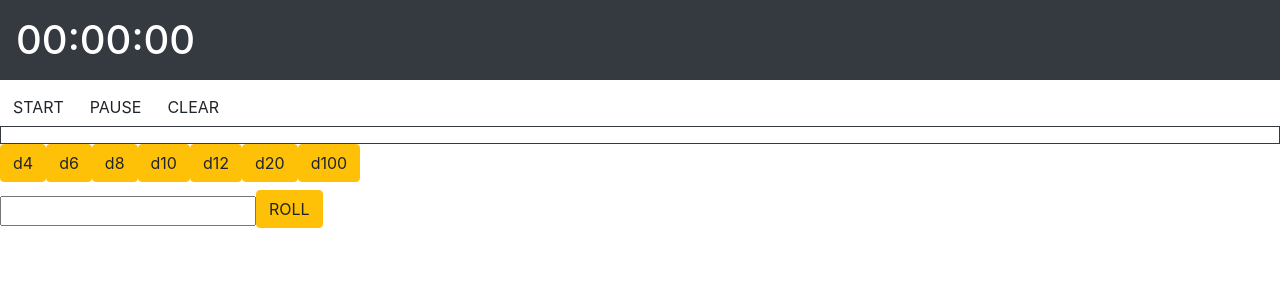
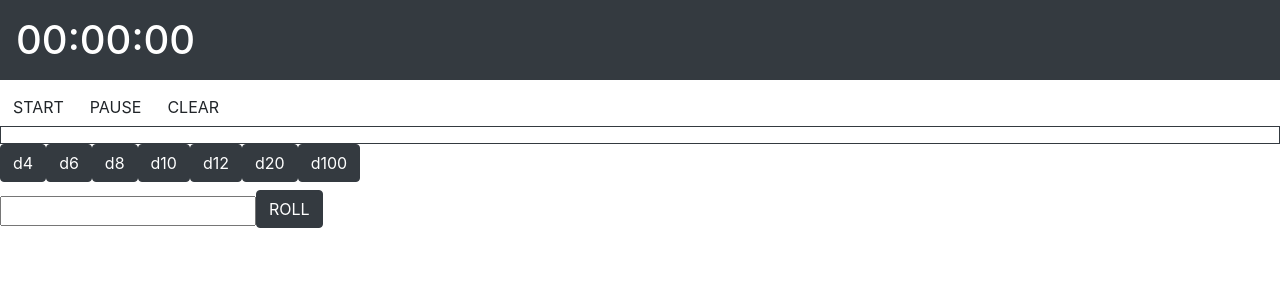
Before and after one commit to marcelojcs/dmscreen, a React (Create React App) app: page / in a window 1280 px wide. Shown: the top 300 px of the page. Built offline with nearby package versions, Linux system fonts and the light colour scheme.

Commit message:
diceRoller update

```diff
--- a/src/diceRoller.js
+++ b/src/diceRoller.js
@@ -77,16 +77,16 @@ class DiceRoller extends React.Component{
 					<b>{this.state.rolls}</b>
 				</div>
 				<div>
-					<button onClick={()=> this.rollSingleDice(4)} className="btn btn-warning h2">d4</button>
-					<button onClick={()=> this.rollSingleDice(6)} className="btn btn-warning h2">d6</button>
-					<button onClick={()=> this.rollSingleDice(8)} className="btn btn-warning h2">d8</button>
-					<button onClick={()=> this.rollSingleDice(10)} className="btn btn-warning h2">d10</button>
-					<button onClick={()=> this.rollSingleDice(12)} className="btn btn-warning h2">d12</button>
-					<button onClick={()=> this.rollSingleDice(20)} className="btn btn-warning h2">d20</button>
-					<button onClick={()=> this.rollSingleDice(100)} className="btn btn-warning h2">d100</button>
+					<button onClick={()=> this.rollSingleDice(4)} className="btn btn-dark h2">d4</button>
+					<button onClick={()=> this.rollSingleDice(6)} className="btn btn-dark h2">d6</button>
+					<button onClick={()=> this.rollSingleDice(8)} className="btn btn-dark h2">d8</button>
+					<button onClick={()=> this.rollSingleDice(10)} className="btn btn-dark h2">d10</button>
+					<button onClick={()=> this.rollSingleDice(12)} className="btn btn-dark h2">d12</button>
+					<button onClick={()=> this.rollSingleDice(20)} className="btn btn-dark h2">d20</button>
+					<button onClick={()=> this.rollSingleDice(100)} className="btn btn-dark h2">d100</button>
 				</div>
 				<div>
-					<input type="text" onChange={this.handleRollStr}/><button onClick={()=> this.rollStrDice(this.state.rollStr)} className="btn btn-warning h2">ROLL</button>
+					<input type="text" onChange={this.handleRollStr}/><button onClick={()=> this.rollStrDice(this.state.rollStr)} className="btn btn-dark h2">ROLL</button>
 
 				</div>
 			</div>
```
